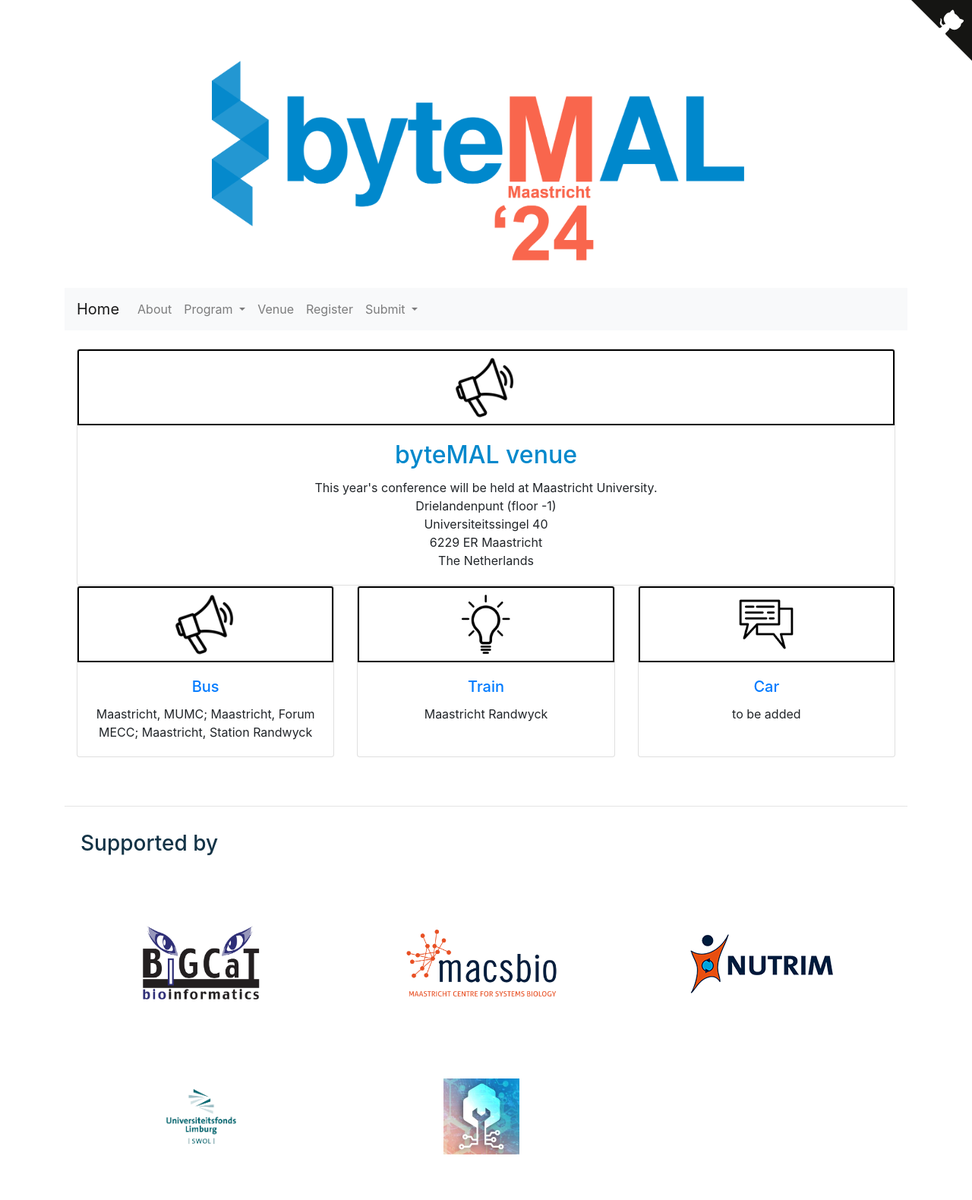
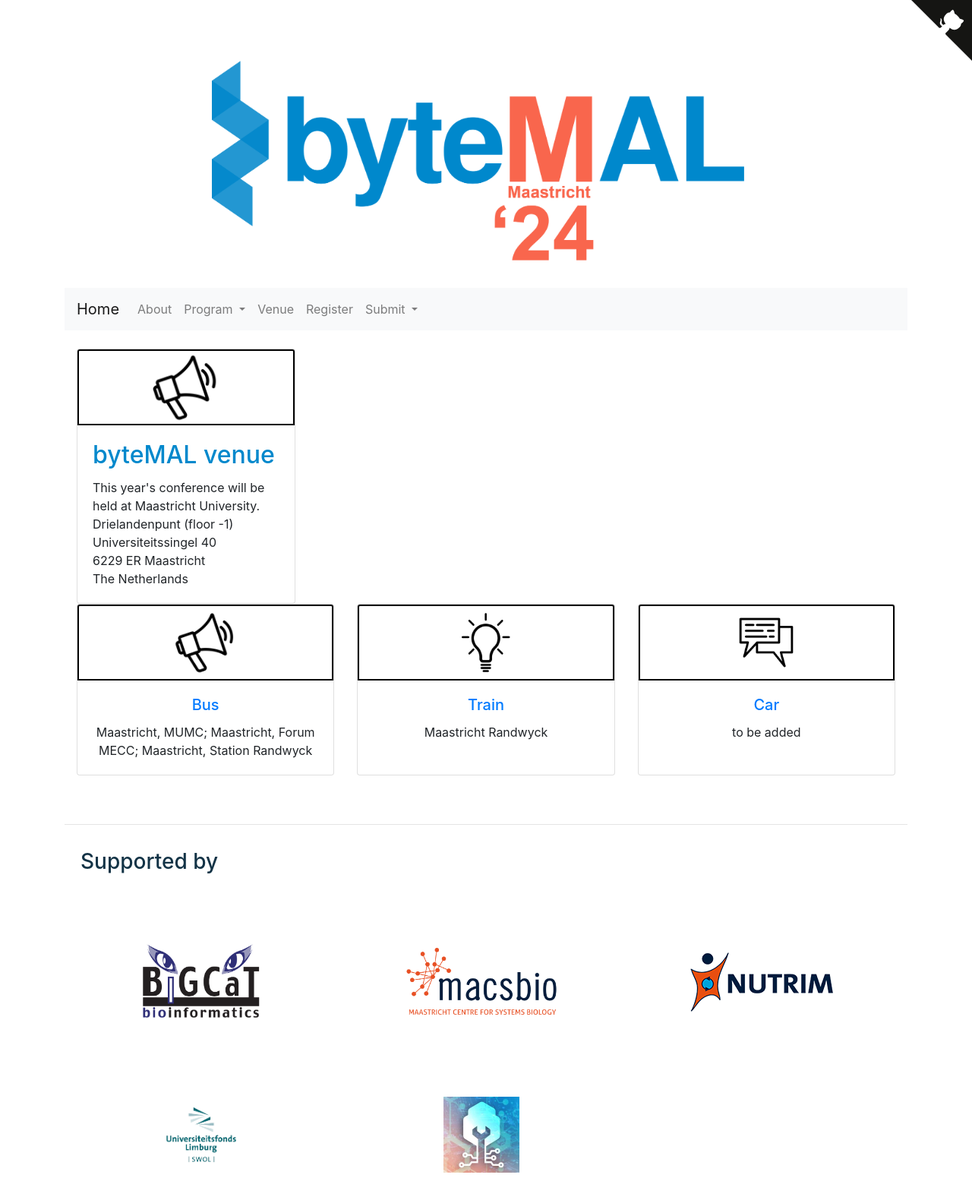
Before and after one commit to bytemal/bytemal-2024, a Jekyll site: the page built from _pages/venue.md, in a window 1280 px wide. Shown: the whole page at 76% size. Built offline with Jekyll 4.4.1, drawn with Linux system fonts in a browser that asks for light colours; before the commit the page ends 1556 px from its top, so only the background shows below that.

Commit message:
Update venue.md

```diff
--- a/_pages/venue.md
+++ b/_pages/venue.md
@@ -3,17 +3,15 @@
 permalink: /venue
 layout: default
 ---
-<div class="card-deck text-center">
-  <div class="card">
-    <img src="/bytemal-2024/images/Icons/announcement-icon.jpg" class="card-img-top px-12 py-1" alt="sharing-icon">
-    <div class="card-body">
-      <h2 class="card-title">byteMAL venue</h2>
-      <p class="card-text"> This year's conference will be held at Maastricht University.<br>
+<div class="card" style="width: 18rem;">
+  <img src="/bytemal-2024/images/Icons/announcement-icon.jpg" class="card-img-top" alt="UNS40">
+  <div class="card-body">
+    <h2 class="card-title">byteMAL venue</h2>
+        <p class="card-text"> This year's conference will be held at Maastricht University.<br>
         Drielandenpunt (floor -1)<br>
         Universiteitssingel 40<br>
         6229 ER Maastricht<br>
         The Netherlands</p>
-    </div>
   </div>
 </div>
 
```
